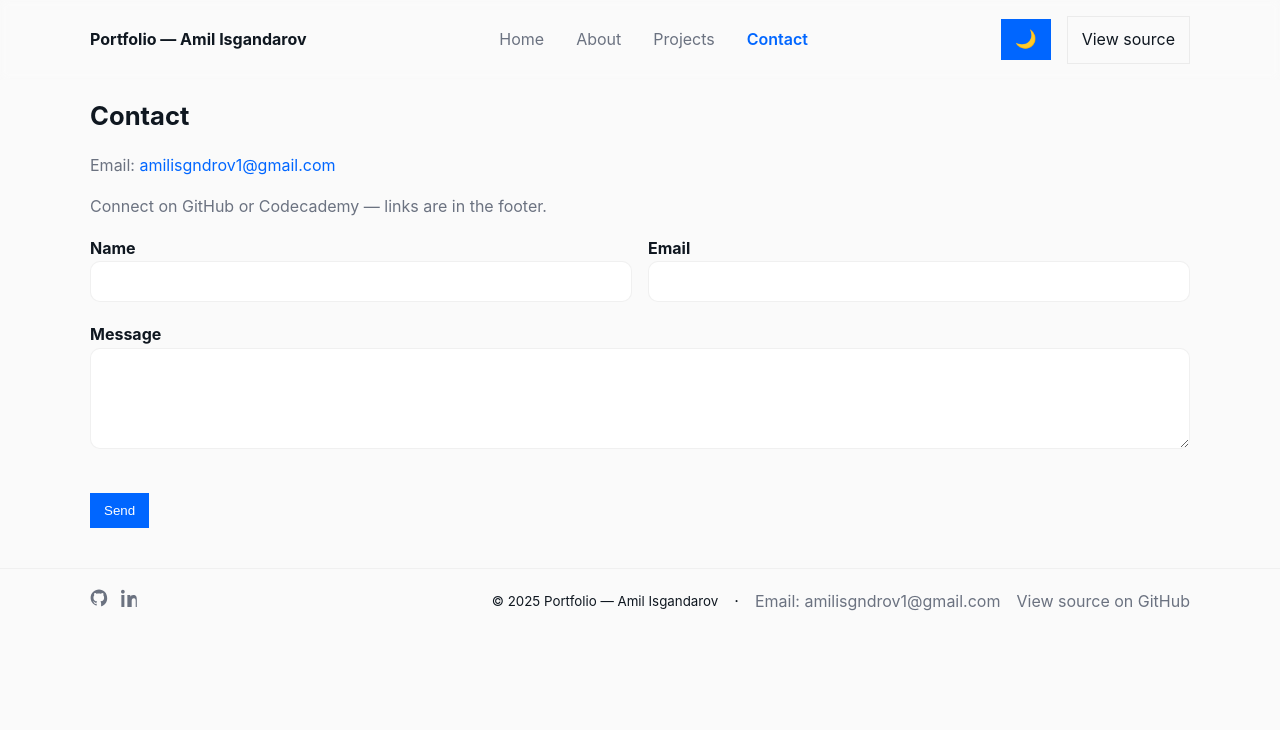
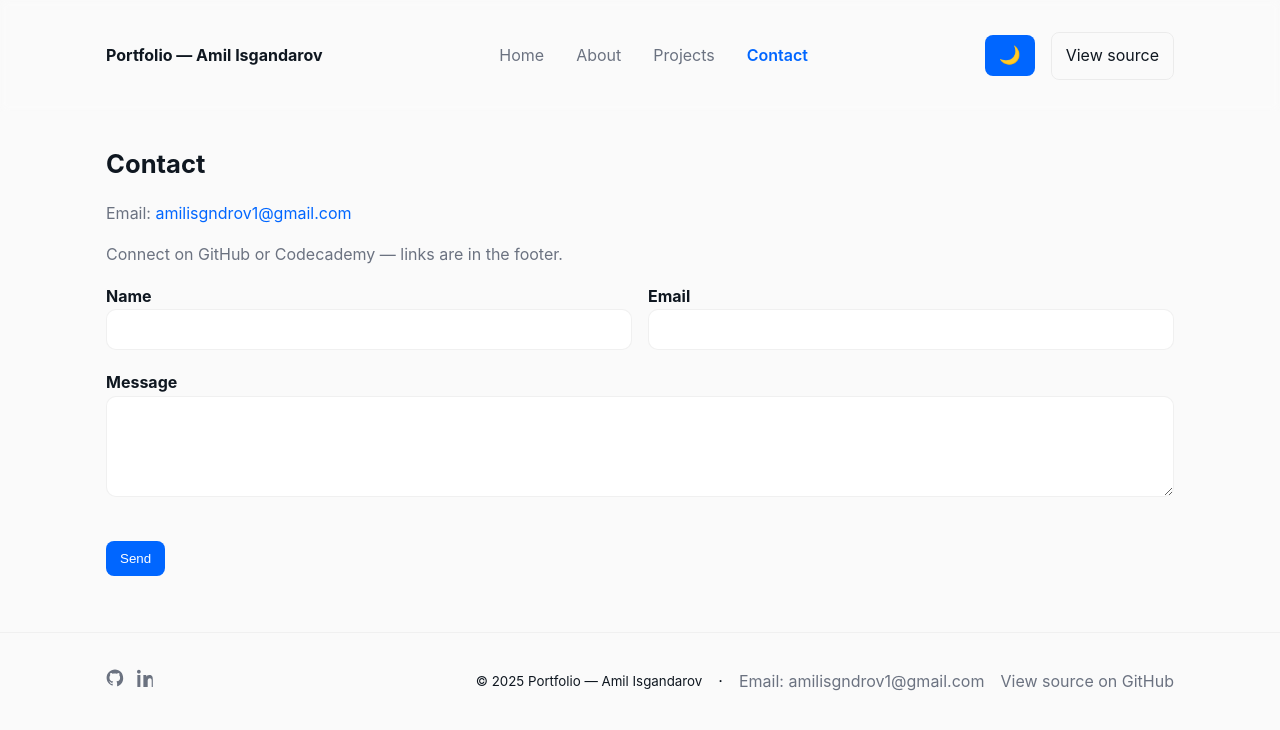
Before and after one commit to amil060/site1101, a Jekyll site: the page built from contact.md, in a window 1280 px wide. Shown: the top 730 px of the page. Built offline with Jekyll 4.4.1, drawn with Linux system fonts in a browser that asks for light colours.

Commit message:
Design updates

```diff
--- a/assets/css/style.css
+++ b/assets/css/style.css
@@ -7,12 +7,18 @@
   --space-2: 1rem;
   --space-3: 1.5rem;
   --max-width: 1100px;
+  --container-pad: 1rem;
 
   --color-bg: #fafafa;
   --color-surface: #ffffff;
   --color-text: #0f1720;
   --color-muted: #6b7280;
   --color-accent: #0066ff;
+  --color-accent-2: #7b6bff;
+
+  --radius: 14px;
+  --radius-sm: 8px;
+  --elev-1: 0 10px 36px rgba(12,14,18,0.08);
   --shadow: 0 6px 18px rgba(12,14,18,0.06);
 }
 
@@ -22,6 +28,8 @@
   --color-text: #e6eef6;
   --color-muted: #9aa6b2;
   --color-accent: #4da1ff;
+  --color-accent-2: #6fb9ff;
+  --elev-1: 0 10px 36px rgba(0,0,0,0.6);
 }
 
 *{box-sizing:border-box}
@@ -113,7 +121,7 @@
 .social__link:focus{outline:3px solid rgba(1,102,255,0.12);outline-offset:3px}
 .footer-meta{display:flex;gap:1rem;align-items:center}
 .repo-link{text-decoration:none;color:var(--color-muted)}
-.repo-link:focus{outline:2px solid rgba(1,102,255,0.12);outline-offset:3px}}
+.repo-link:focus{outline:2px solid rgba(1,102,255,0.12);outline-offset:3px}
 
 /* Typographic rhythm */
 h1{font-size:clamp(1.6rem,2.6rem,2.6rem);line-height:1.15;margin:0 0 var(--space-3)}
@@ -135,19 +143,66 @@
 .section{padding:var(--space-2) 0}
 
 /* Hero tweaks */
-.hero{display:grid;grid-template-columns:1fr 360px;gap:2.5rem;align-items:center}
+.hero{display:grid;grid-template-columns:1fr 360px;gap:1.8rem;align-items:center}
 .profile__subtitle{color:var(--color-muted);margin-top:calc(var(--space-1) / 2);font-weight:600}
 .profile__badges{display:flex;gap:var(--space-1);margin-top:var(--space-2)}
-.badge{background:linear-gradient(180deg, rgba(1,102,255,0.06), rgba(155,107,255,0.03));color:var(--color-text);padding:6px 10px;border-radius:999px;font-size:0.85rem;border:1px solid rgba(0,0,0,0.04)}
+.badge{background:linear-gradient(180deg, rgba(1,102,255,0.06), rgba(155,107,255,0.03));color:var(--color-text);padding:6px 10px;border-radius:999px;font-size:0.82rem;border:1px solid rgba(0,0,0,0.04)}
 .cta{display:flex;gap:var(--space-2);margin-top:var(--space-3)}
+.btn--primary{background:linear-gradient(90deg,var(--color-accent),var(--color-accent-2));box-shadow:var(--elev-1);color:white}
+.btn--secondary{background:transparent;border:1px solid rgba(0,0,0,0.06)}
 .profile__img{display:flex;align-items:center;justify-content:center}
-.profile__photo{width:320px;height:320px;border-radius:20px;object-fit:cover;display:block;border:6px solid rgba(255,255,255,0.6);box-shadow:0 18px 50px rgba(12,14,18,0.12)}
+.profile__photo{width:320px;height:320px;border-radius:999px;object-fit:cover;display:block;border:6px solid rgba(255,255,255,0.7);box-shadow:0 20px 60px rgba(12,14,18,0.12)}
 @media (max-width:900px){
   .hero{grid-template-columns:1fr;gap:1.25rem;padding-bottom:var(--space-2)}
-  .profile__photo{width:220px;height:220px;border-radius:20px}
+  .profile__photo{width:200px;height:200px}
 }
 
 /* Tabs (pill style) */
+.tabs{display:flex;gap:var(--space-2);background:transparent;padding:6px;border-radius:calc(var(--radius));}
+.tab{background:transparent;border:1px solid rgba(0,0,0,0.06);padding:10px 16px;border-radius:999px;cursor:pointer;color:var(--color-muted);font-weight:700;transition:all .15s}
+.tab:hover{background:rgba(0,0,0,0.03);color:var(--color-text)}
+.tab:focus{outline:3px solid rgba(1,102,255,0.12);outline-offset:3px}
+.tab[aria-selected="true"]{background:linear-gradient(90deg,var(--color-accent),var(--color-accent-2));color:white;box-shadow:var(--elev-1);border-color:transparent}
+
+/* Project card layout */
+.tab-panel{margin-top:var(--space-2)}
+.project-card{display:grid;grid-template-columns:1fr 320px;gap:var(--space-3);align-items:start;background:var(--color-surface);padding:var(--space-3);border-radius:var(--radius);box-shadow:var(--elev-1);border:1px solid rgba(0,0,0,0.03)}
+.project-card__content{min-width:0}
+.project-card__media{display:flex;align-items:center;justify-content:center}
+.project__media__img{width:100%;height:100%;max-width:100%;max-height:240px;border-radius:var(--radius-sm);object-fit:cover;border:1px solid rgba(0,0,0,0.04)}
+.project__media__fallback{color:var(--color-muted);font-size:0.95rem}
+.project__media__caption{font-size:0.85rem;color:var(--color-muted);margin-top:0.5rem}
+.project__tags{display:flex;gap:var(--space-1);margin-bottom:var(--space-2)}
+.tag{background:rgba(0,0,0,0.03);padding:4px 8px;border-radius:999px;font-size:0.82rem;color:var(--color-muted);border:1px solid rgba(0,0,0,0.04)}
+.project__links{display:flex;gap:var(--space-2);margin-top:var(--space-2);flex-wrap:wrap}
+.project__links .btn{padding:8px 10px}
+.project__outcome{margin-top:var(--space-1);font-weight:600;color:var(--color-text)}
+
+@media (max-width:900px){
+  .project-card{grid-template-columns:1fr;}
+  .project__media__img{max-height:160px}
+}
+
+/* Contact form */
+.contact-form{display:grid;gap:var(--space-2)}
+.contact-form .form-row{display:grid;grid-template-columns:1fr;gap:var(--space-2)}
+@media (min-width:700px){
+  .contact-form .form-row{grid-template-columns:1fr 1fr}
+}
+.contact-form label{display:block;font-weight:700;margin-bottom:0.25rem;color:var(--color-text)}
+.contact-form input,
+.contact-form textarea{width:100%;padding:12px;border-radius:10px;border:1px solid rgba(0,0,0,0.06);background:var(--color-surface);color:var(--color-text);}
+.contact-form input:focus,
+.contact-form textarea:focus{outline:3px solid rgba(1,102,255,0.12);outline-offset:2px}
+
+/* Footer */
+.site-footer{padding:calc(var(--space-2) * 1.25) 0;border-top:1px solid rgba(0,0,0,0.04);margin-top:var(--space-3);background:transparent}
+.site-footer__inner{display:flex;justify-content:space-between;align-items:center;gap:var(--space-2)}
+.social__link{color:var(--color-muted);text-decoration:none;margin-right:0.5rem;display:inline-flex;align-items:center}
+.social__link:focus{outline:3px solid rgba(1,102,255,0.12);outline-offset:3px}
+.footer-meta{display:flex;gap:1rem;align-items:center}
+.repo-link{text-decoration:none;color:var(--color-muted)}
+.repo-link:focus{outline:2px solid rgba(1,102,255,0.12);outline-offset:3px}
 .tabs{display:flex;gap:var(--space-2);background:transparent;padding:6px;border-radius:calc(var(--radius));}
 .tab{background:transparent;border:1px solid rgba(0,0,0,0.06);padding:10px 16px;border-radius:999px;cursor:pointer;color:var(--color-muted);font-weight:700;transition:all .15s}
 .tab:hover{background:rgba(0,0,0,0.03);color:var(--color-text)}
```
Also changed, not shown: index.md (+7 -7 lines), projects.md (+20 -2 lines).
